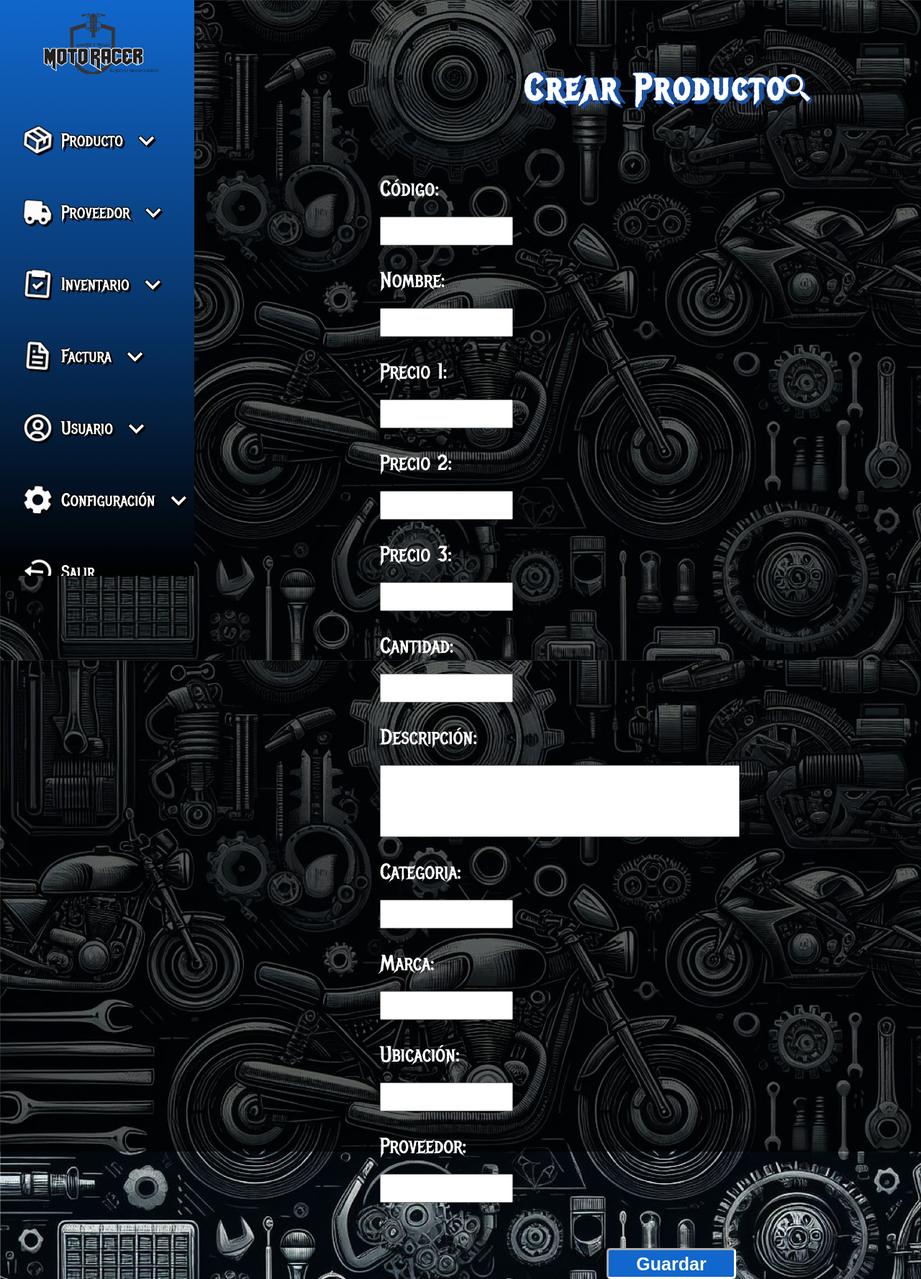
After one commit to Dayto89/motoRacer, a PHP site: page /html/crearproducto.html in a window 1280 px wide. The commit adds this page. Shown: the whole page at 72% size. Run offline with PHP 8.4, Linux system fonts and the light colour scheme.

Commit message:
producto y proveedor

```diff
--- a/componentes/header.css
+++ b/componentes/header.css
@@ -32,6 +32,7 @@ body::before {
     background: linear-gradient(180deg, #1167CC, #083972, #000000);
     transition: width 0.3s ease;
     overflow: hidden;
+    overflow-y: auto;
 }
 
 .sidebar:hover {
@@ -56,8 +57,43 @@ body::before {
     align-items: center;
     justify-content: flex-start;
     padding: 20px;
+    color: rgb(255, 255, 255);
+}
+
+.sidebar::-webkit-scrollbar {
+    width: 3px;
+}
+
+.sidebar::-webkit-scrollbar-thumb {
+    background-color: #0c0134;
+    border-radius: 4px;
+}
+
+/* Ocultar dropdowns por defecto */
+.dropdown {
+    display: none;
+}
+
+/* Mostrar dropdown cuando tiene la clase "open" */
+.dropdown.open {
+    display: block;
+}
+
+.menu li a:hover {
+    background-color: #3f6fb6;
+}
+
+.menu li a {
+    display: flex;
+    align-items: center;
     color: white;
+    text-decoration: none;
+    font-size: 18px;
+    padding: 10px;
+    transition: background 0.3s ease;
+    cursor: pointer; /* Asegúrate de que los enlaces son clickeables */
 }
+
 
 .logo {
     margin: 0;
@@ -82,7 +118,7 @@ body::before {
     margin: 35px 0;
     position: relative; /* Necesario para posicionar el submenú */
 }
-
+/*
 .menu li a {
     display: flex;
     align-items: center;
@@ -92,6 +128,7 @@ body::before {
     padding: 10px;
     transition: background 0.3s ease;
 }
+    */
 
 .menu li a i {
     margin-right: 10px;
@@ -111,11 +148,9 @@ body::before {
 }
 
 .menu-scroll::-webkit-scrollbar-thumb {
-    background-color: #555; /* Color del scroll */
-    border-radius: 10px; /* Bordes redondeados */
+    background-color: #555;
+    border-radius: 10px;
 }
-
-
 
 .sidebar:hover .menu li a span {
     display: inline-block;
@@ -125,7 +160,6 @@ body::before {
 .menu li a:hover {
     background-color: #3f6fb6;
 }
-
 
 .inicio-img-container {
     display: flex;
--- a/componentes/header.html
+++ b/componentes/header.html
@@ -4,7 +4,7 @@
     <meta charset="UTF-8" />
     <meta name="viewport" content="width=device-width, initial-scale=1.0" />
     <title>Document</title>
-    <script src="../js/index.js"></script>
+
     <link
       href="https://unpkg.com/boxicons@2.1.4/css/boxicons.min.css"
       rel="stylesheet"
@@ -19,14 +19,14 @@
       }
     </style>
   </head>
-
   <body>
-    <div class="sidebar">
+    <div id="sidebar" class="sidebar">
       <div class="sidebar-header">
         <a href="../html/inicio.html"
           ><img src="../imagenes/LOGO.png" alt="Logo" class="logo"
         /></a>
       </div>
+
       <ul class="menu">
         <li>
           <a href="#" onclick="toggleDropdown('dropdown1')"
@@ -34,7 +34,10 @@
             ><i class="bx bx-chevron-down icon2"></i
           ></a>
           <ul id="dropdown1" class="dropdown">
-            <li><a href="#">crear producto</a></li>
+            <li><a href="../html/crearproducto.html">Crear producto</a></li>
+            <li><a href="../html/actualizarproducto.html">Actualizar producto</a></li>
+            <li><a href="../html/actualizarproducto.html">Categorias</a></li>
+
           </ul>
         </li>
         <li>
@@ -43,7 +46,8 @@
             ><i class="bx bx-chevron-down icon2"></i
           ></a>
           <ul id="dropdown2" class="dropdown">
-            <li><a href="../html/proveedor1.html">crear proveedor</a></li>
+            <li><a href="../html/crearproveedor.html">crear proveedor</a></li>
+            <li><a href="../html/actualizarproveedor.html">Actualizar proveedor</a></li>
           </ul>
         </li>
         <li>
@@ -52,8 +56,8 @@
             ><i class="bx bx-chevron-down icon2"></i
           ></a>
           <ul id="dropdown3" class="dropdown">
-            <li><a href="../html/inventario1.html">lista de productos</a></li>
-            <li><a href="../html/inventario2.html">descargar lista</a></li>
+            <li><a href="../html/inventario.php">lista de productos</a></li>
+            <li><a href="../html/inventario.php">descargar lista</a></li>
           </ul>
         </li>
         <li>
@@ -62,8 +66,8 @@
             ><i class="bx bx-chevron-down icon2"></i
           ></a>
           <ul id="dropdown4" class="dropdown">
-            <li><a href="../html/inventario1.html">Opción 1</a></li>
-            <li><a href="../html/inventario2.html">Opción 2</a></li>
+            <li><a href="../html/inventario.php">Opción 1</a></li>
+            <li><a href="../html/inventario.php">Opción 2</a></li>
           </ul>
         </li>
         <li>
@@ -79,17 +83,17 @@
             ><i class="bx bx-chevron-down icon2"></i
           ></a>
           <ul id="dropdown6" class="dropdown">
-            <li><a href="../html/inventario1.html">Niveles de stock</a></li>
-            <li><a href="../html/inventario2.html">Gestion de usuarios</a></li>
-            <li><a href="../html/inventario2.html">Permiso</a></li>
+            <li><a href="../html/inventario.php">Niveles de stock</a></li>
+            <li><a href="../html/inventario.php">Gestion de usuarios</a></li>
+            <li><a href="../html/inventario.php">Permiso</a></li>
             <li>
-              <a href="../html/inventario2.html">Personalizacion de reportes</a>
+              <a href="../html/inventario.php">Personalizacion de reportes</a>
             </li>
             <li>
-              <a href="../html/inventario2.html">Notificaciones de stock</a>
+              <a href="../html/inventario.php">Notificaciones de stock</a>
             </li>
             <li>
-              <a href="../html/inventario2.html"
+              <a href="../html/inventario.php"
                 >Frecuencia de reportes automaticos</a
               >
             </li>
@@ -101,17 +105,8 @@
             ><span>Salir</span></a
           >
         </li>
-        <!-- Agrega más elementos del menú aquí según sea necesario -->
       </ul>
-      <div class="menu-scroll">
-        <p>Niveles de stock</p>
-        <p>Gestión de usuarios</p>
-        <p>Permiso</p>
-    <script>
-      function toggleMenu(element) {
-        // Alterna la clase 'active' en el elemento padre del enlace
-        element.parentElement.classList.toggle("active");
-      }
-    </script>
+    </div>
+    <script src="../js/index.js"></script>
   </body>
 </html>
--- a/conexion/conexion.php
+++ b/conexion/conexion.php
@@ -1,12 +1,12 @@
 
 <?php
-	$conexion = mysqli_connect("localhost", "root", "", "inventario");
+	$conexion = mysqli_connect('localhost','root','', 'inventariomotoracer');
 	if (!$conexion) {
 		die("No se pudo conectar a la base de datos");
 	}
 
 	function conectar() {
-		$conexion = mysqli_connect("localhost", "root", "", "inventario");
+		$conexion = mysqli_connect('localhost','root','', 'inventariomotoracer');
 		if (!$conexion) {
 			die("No se pudo conectar a la base de datos");
 		}
@@ -24,4 +24,6 @@
 	function cerrarConexion($conexion) {
 		mysqli_close($conexion);
 	}
+
+
 ?>
--- a/css/factura.css
+++ b/css/factura.css
@@ -3,11 +3,6 @@
     padding: 0;
     box-sizing: border-box;
 }
-
-
-
-
-
 
 .main-content {
     margin-left: 100px;
--- a/css/producto.css
+++ b/css/producto.css
@@ -9,6 +9,15 @@ body {
     background-image: url('fondoMotoRacer.png');
     background-size: cover;
     background-position: center;
+
+}
+body::before {
+    position: fixed;
+    width: 200%;
+    height: 200%;
+    z-index: -1;
+    background: black;
+    opacity: 0.6;
 }
 
 .sidebar {
@@ -131,10 +140,13 @@ body {
 
 .form-section {
     padding: 0 10%;
+
 }
 
 label {
     color: white;
+    margin-bottom: 10p;
+    font-size: 30px;
 }
 
 .campo {
@@ -148,7 +160,10 @@ label {
 }
 
 #product-form{
-    margin-top: 100px;
+    margin-top: 80px;
+    margin-left: 350px;
+    margin-right: 95px;
+
 
 }
 
@@ -187,8 +203,9 @@ input[type='text'], input[type='number'] {
     position: relative;
     display: inline-block;
     width: 360px;
-    margin-left: 700px;
-    margin-top: 100px;
+    margin-left: 365px;
+    margin-top: 43px;
+
 }
 
 .button-container  button{
@@ -338,12 +357,20 @@ input[type="checkbox"] {
 
 #crearProducto h1{
     font-size: 50px;
-    margin-top: 100px;
+    margin-top: 92px;
+    color: white;
+    text-shadow: 7px -1px 0 #1c51a0, 1px -1px 0 #1c51a0, -1px 1px 0 #1c51a0, 3px 5px 0 #1c51a0;
+    margin-left: 600px;
+    letter-spacing: 5px;
 }
 
 .campo #descripcion{
     width: 500px;
     height: 100px;
+}
+
+.descrip{
+    width: 645px;
 }
 
 #producto h1{
@@ -494,6 +532,8 @@ input[type="checkbox"] {
     padding: 0;
     margin-right: 8px;
     font-size: 3em;
+    text-shadow: 3px 1px 0 #1c51a0,  2px 3px 0 #1c51a0;
+
 }
 
 .search-bar input {
--- /dev/null
+++ b/html/crearproducto.html
@@ -0,0 +1,99 @@
+<!DOCTYPE html>
+<html lang="es">
+<head>
+    <meta charset="UTF-8">
+    <meta name="viewport" content="width=device-width, initial-scale=1.0">
+    <title>Producto</title>
+    <link rel="stylesheet" href="https://cdnjs.cloudflare.com/ajax/libs/font-awesome/6.0.0-beta3/css/all.min.css">
+    <link rel="stylesheet" href="../css/producto.css">
+    <link rel="stylesheet" href="/componentes/header.html">
+    <link rel="stylesheet" href="/componentes/header.css">
+
+    <style>
+        @import url('https://fonts.googleapis.com/css2?family=Merriweather:ital,wght@0,300;0,400;0,700;0,900;1,300;1,400;1,700;1,900&family=Metal+Mania&display=swap');
+        </style>
+</head>
+<body>
+
+        <!-- Aquí se cargará el header -->
+        <div id="menu"></div>
+         <!--Barra de búsqueda fija con efecto deslizante -->
+        <div class="search-bar">
+            <form class="d-flex" role="search">
+                <button class="search-icon" type="submit" aria-label="Buscar" title="Buscar">
+                    <i class='bx bx-search-alt-2 icon' ></i>
+                </button>
+                <input class="form-control" type="search" placeholder="Buscar" >
+            </form>
+        </div>
+
+ <!-- Sección para Crear Producto -->
+ <div id="crearProducto" class="form-section">
+    <h1>Crear Producto</h1>
+    <form id="product-form">
+
+
+        <div class="campo">
+            <label for="codigo">Código:</label>
+            <input type="text" id="codigo" name="codigo" required><br>
+        </div>
+        <div class="campo">
+            <label for="nombre">Nombre:</label>
+            <input type="text" id="nombre" name="nombre" required><br>
+        </div>
+
+        <div class="campo">
+            <label for="precio1">Precio 1:</label>
+            <input type="number" id="precio1" name="precio1" required><br>
+        </div>
+
+        <div class="campo">
+            <label for="precio2">Precio 2:</label>
+            <input type="number" id="precio2" name="precio2"><br>
+        </div>
+
+        <div class="campo">
+            <label for="precio3">Precio 3:</label>
+            <input type="number" id="precio3" name="precio3"><br>
+        </div>
+
+        <div class="campo">
+            <label for="cantidad">Cantidad:</label>
+            <input type="number" id="cantidad" name="cantidad" required><br>
+        </div>
+        <div class="campo descrip">
+            <label for="descripcion">Descripción:</label>
+            <input type="text" id="descripcion" name="descripcion"><br>
+        </div>
+
+        <div class="campo">
+            <label for="nombre">Categoria:</label>
+            <input type="text" id="nombre" name="nombre" required><br>
+        </div>
+        <div class="campo">
+            <label for="nombre">Marca:</label>
+            <input type="text" id="nombre" name="nombre" required><br>
+        </div>
+        <div class="campo">
+            <label for="ubicacion">Ubicación:</label>
+            <input type="text" id="ubicacion" name="ubicacion"><br>
+        </div>
+
+        <div class="campo">
+            <label for="txtProveedor">Proveedor:</label>
+            <input type="text" id="txtProveedor" name="proveedor"><br>
+        </div>
+
+        <div class="button-container">
+            <div class="boton">
+                <button type="submit">Guardar</button>
+            </div>
+        </div>
+    </form>
+
+</div>
+</div>
+<script src="/js/index.js"></script>
+</body>
+
+</html>
--- a/html/inicio.html
+++ b/html/inicio.html
@@ -4,9 +4,12 @@
     <meta charset="UTF-8">
     <meta name="viewport" content="width=device-width, initial-scale=1.0">
     <title>inicio</title>
+    <title>Sidebar</title>
     <link rel="stylesheet" href="https://cdnjs.cloudflare.com/ajax/libs/font-awesome/6.0.0-beta3/css/all.min.css">
     <link rel="stylesheet" href="/css/inicio.css">
     <link rel="stylesheet" href="/componentes/header.html">
+    <link rel="stylesheet" href="/componentes/header.css">
+    <link rel="stylesheet" href="https://cdn.jsdelivr.net/npm/lucide@latest/dist/umd/lucide.js">
     <script src="/js/index.js"></script>
     <style>
         @import url('https://fonts.googleapis.com/css2?family=Merriweather:ital,wght@0,300;0,400;0,700;0,900;1,300;1,400;1,700;1,900&family=Metal+Mania&display=swap');
```
Also changed, not shown: other parts of css/producto.css (+23 -8 lines), css/inventario.css (+14 -0 lines), css/proveedor.css (+9 -1 lines), html/actualizarproducto.html (renamed from html/producto.html, +2 -71 lines), html/actualizarproveedor.html (added, +66 -0 lines), html/crearproveedor.html (added, +68 -0 lines), html/inventario.php (+6 -3 lines), html/proveedor.html (deleted, +0 -110 lines), html/prueba.php (+6 -2 lines), js/index.js (+27 -12 lines), index.php (line endings or trailing spaces).
